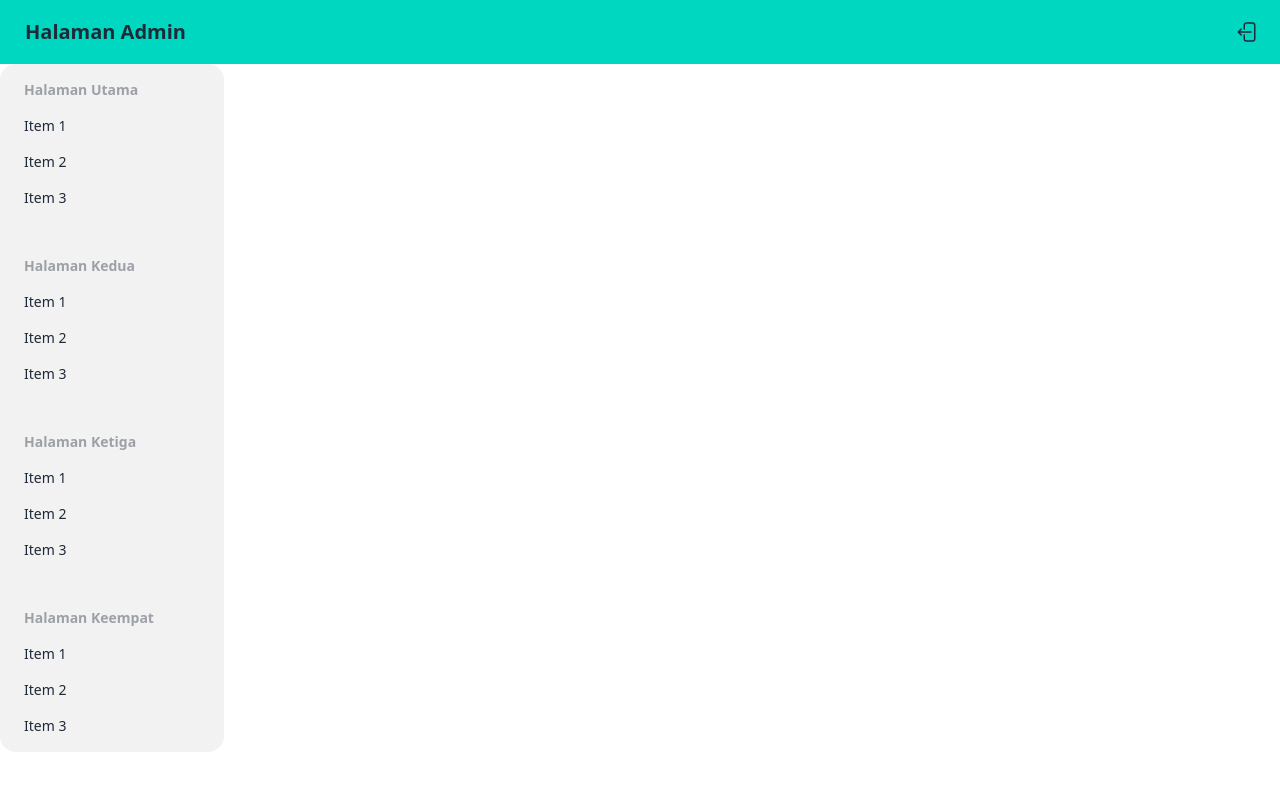
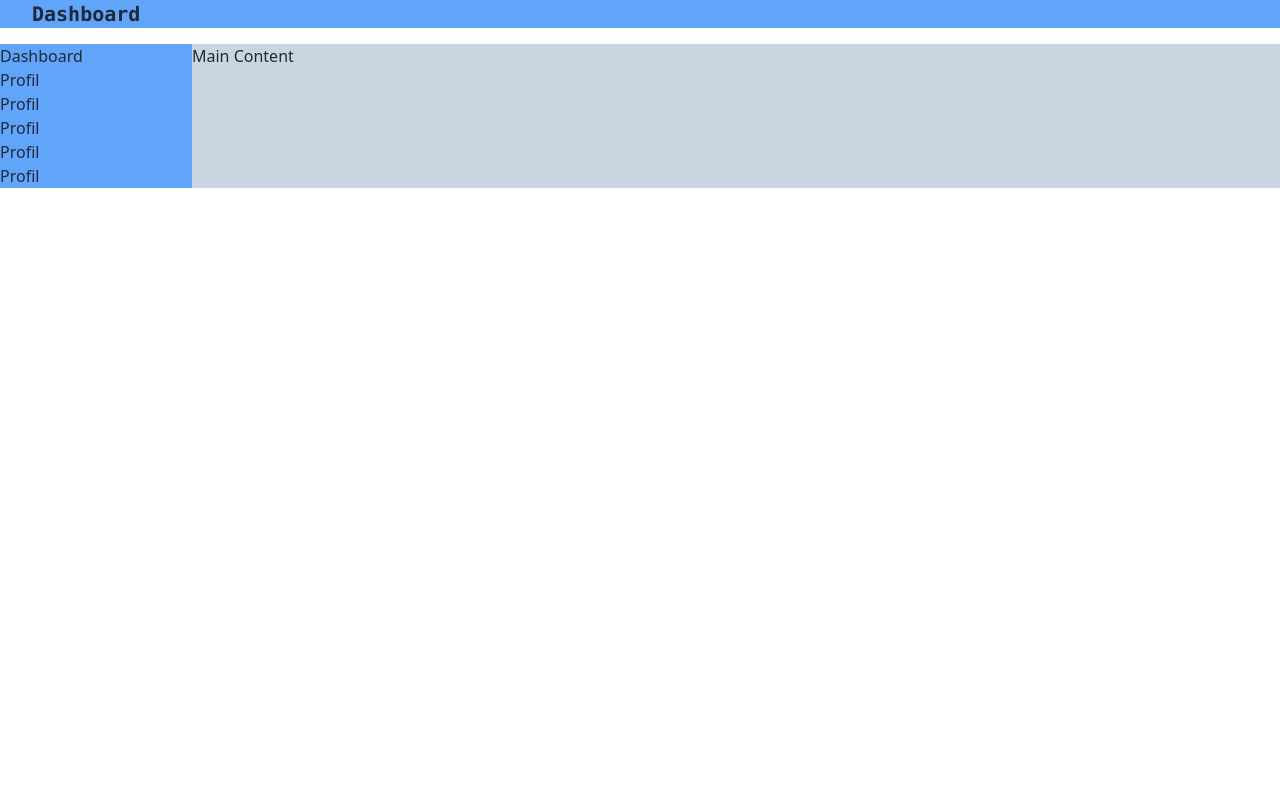
Before and after one commit to MalikIbrahim26/web-kelompok, a website: page src/dashboard.html in a window 1280 px wide. Drawn offline with Linux system fonts and the light colour scheme.

Commit message:
perbaikan dashboard

```diff
--- a/src/dashboard.html
+++ b/src/dashboard.html
@@ -7,40 +7,31 @@
     <title>Admin</title>
 </head>
 <body>
-    <div class="navbar bg-base-100 bg-accent">
-        <div class="flex-1">
-          <a class="btn btn-ghost text-xl">Halaman Admin</a>
-        </div>
-        <div class="flex-none ">
-          <button class="btn btn-square btn-ghost" onclick="logout()">
-            <svg
-            xmlns="http://www.w3.org/2000/svg"
-            viewBox="0 0 24 24"
-            fill="currentColor"
-            class="size-6">
-                <path fill-rule="evenodd" d="M16.5 3.75a1.5 1.5 0 0 1 1.5 1.5v13.5a1.5 1.5 0 0 1-1.5 1.5h-6a1.5 1.5 0 0 1-1.5-1.5V15a.75.75 0 0 0-1.5 0v3.75a3 3 0 0 0 3 3h6a3 3 0 0 0 3-3V5.25a3 3 0 0 0-3-3h-6a3 3 0 0 0-3 3V9A.75.75 0 1 0 9 9V5.25a1.5 1.5 0 0 1 1.5-1.5h6ZM5.78 8.47a.75.75 0 0 0-1.06 0l-3 3a.75.75 0 0 0 0 1.06l3 3a.75.75 0 0 0 1.06-1.06l-1.72-1.72H15a.75.75 0 0 0 0-1.5H4.06l1.72-1.72a.75.75 0 0 0 0-1.06Z" clip-rule="evenodd" />
-              </svg>
-          </button>
-        </div>
+    <div class="bg-blue-400">
+      <p class="font-bold font-mono pl-8 text-xl">Dashboard</p>
     </div>
-    <ul class="menu bg-base-200 rounded-box w-56 ">
-        <li class="menu-title">Halaman Utama</li>
-        <li><a>Item 1</a></li>
-        <li><a>Item 2</a></li>
-        <li><a>Item 3</a></li>
-        <li class="menu-title pt-10">Halaman Kedua</li>
-        <li><a>Item 1</a></li>
-        <li><a>Item 2</a></li>
-        <li><a>Item 3</a></li>
-        <li class="menu-title pt-10">Halaman Ketiga</li>
-        <li><a>Item 1</a></li>
-        <li><a>Item 2</a></li>
-        <li><a>Item 3</a></li>
-        <li class="menu-title pt-10">Halaman Keempat</li>
-        <li><a>Item 1</a></li>
-        <li><a>Item 2</a></li>
-        <li><a>Item 3</a></li>
-      </ul>
+    <div class="flex w-[100%]">
+      <div class="bg-blue-400 mt-4 w-[15%]">
+        <ul>
+          <li><p>Dashboard</p></li>
+          <li><a href="">Profil</a></li>
+          <li><a href="">Profil</a></li>
+          <li><a href="">Profil</a></li>
+          <li><a href="">Profil</a></li>
+          <li><a href="">Profil</a></li>
+        </ul>
+      </div>
+      <div class="bg-slate-300 mt-4 w-[85%]">
+        <p>Main Content</p>
+      </div>
+    </div>
+
+
+
+
+
+
+
 
       <script>
         function logout(){
--- a/src/input.css
+++ b/src/input.css
@@ -1,3 +1,3 @@
-@tailwind base;
-@tailwind components;
-@tailwind utilities;
+@import 'tailwindcss/base';
+@import 'tailwindcss/components';
+@import 'tailwindcss/utilities';
```
Also changed, not shown: src/output.css.
